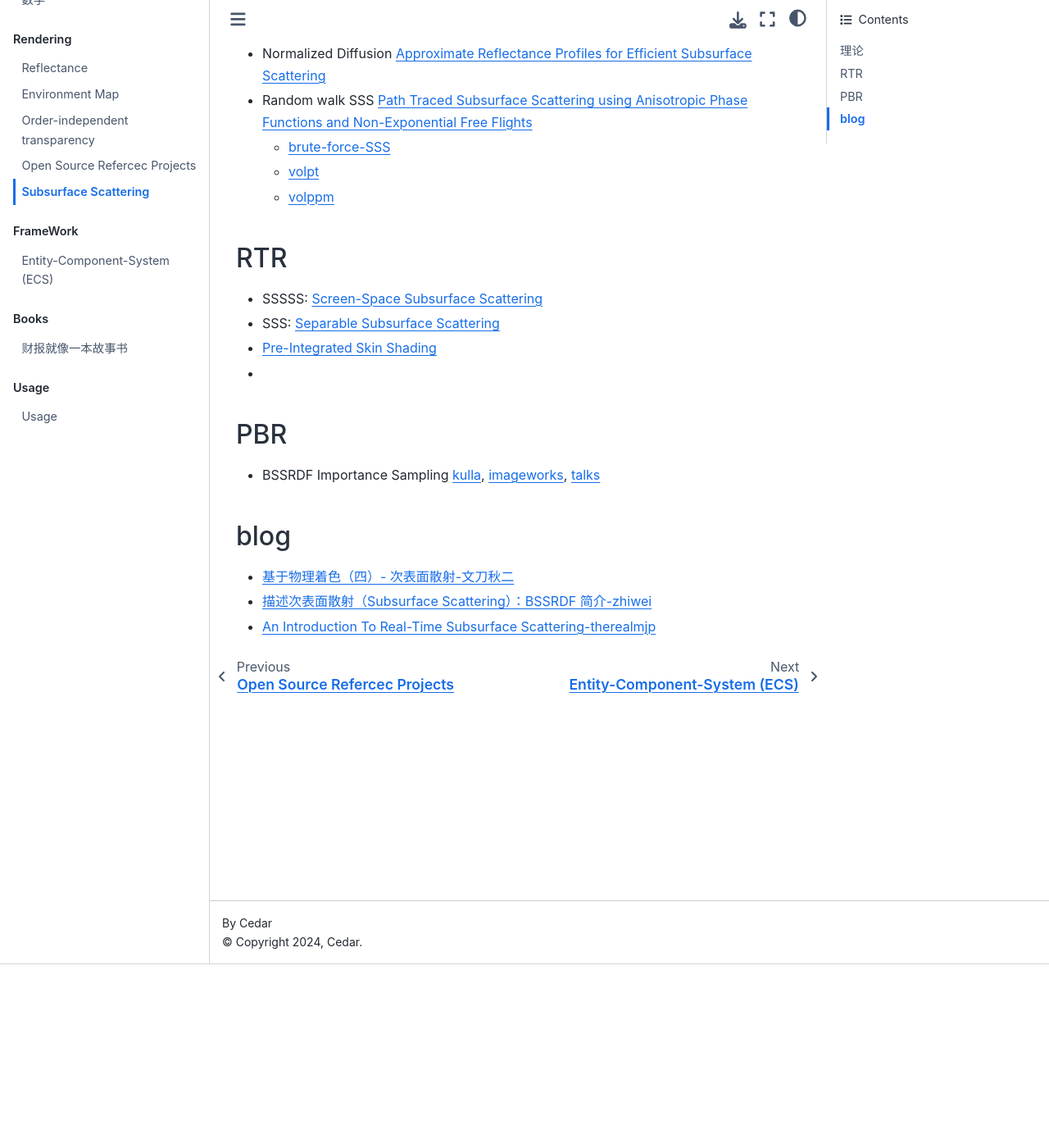
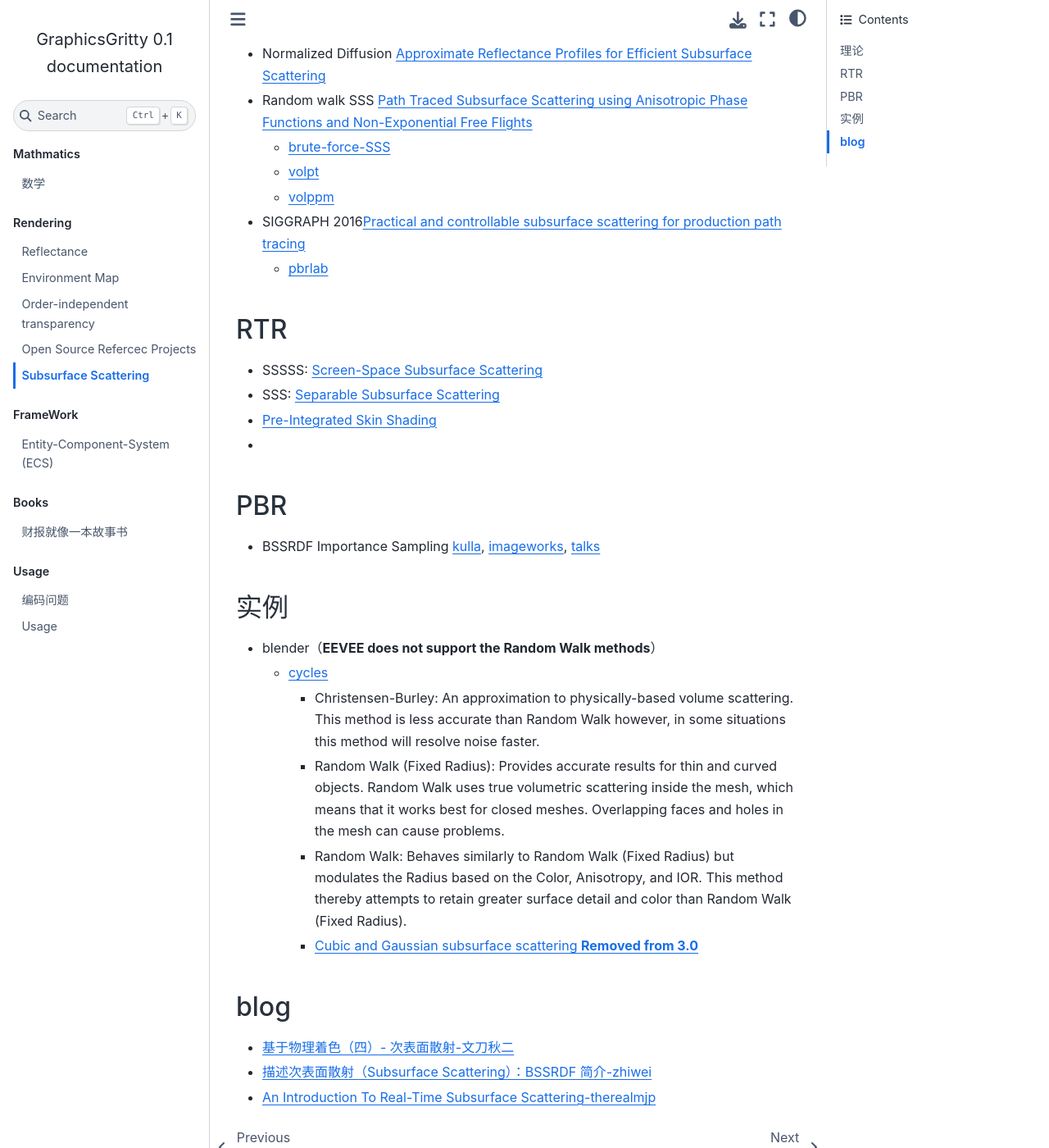
Before and after one commit to cedarz/GraphicsGritty, a Sphinx documentation site: the page built from docs/source/Rendering/subsurface.md, in a window 1280 px wide and 1400 px high, scrolled down 224 px. Shown: the whole window at 82% size. Built offline with Sphinx 7.4.7 and the Sphinx Book theme 1.1.4, drawn with Linux system fonts in a browser that asks for light colours.

```diff
--- a/docs/source/Rendering/subsurface.md
+++ b/docs/source/Rendering/subsurface.md
@@ -8,6 +8,8 @@
   - [brute-force-SSS](https://github.com/sakanaman/brute-force-SSS)
   - [volpt](https://github.com/yumcyaWiz/volpt)
   - [volppm](https://github.com/yumcyaWiz/volppm)
+- SIGGRAPH 2016[Practical and controllable subsurface scattering for production path tracing](https://media.disneyanimation.com/uploads/production/publication_asset/153/asset/siggraph2016SSS.pdf)
+  - [pbrlab](https://github.com/lighttransport/pbrlab)
 
 ## RTR
 - SSSSS: [Screen-Space Subsurface Scattering](https://www.iryoku.com/sssss/)
@@ -18,6 +20,20 @@
 ## PBR
 - BSSRDF Importance Sampling [kulla](https://fpsunflower.github.io/ckulla/data/bssrdf.pdf), [imageworks](https://www.imageworks.com/sites/default/files/2023-10/BSSRDF-importance-sampling-imageworks-library-BSSRDF-sampling.pdf), [talks](https://blogs.autodesk.com/media-and-entertainment/wp-content/uploads/sites/162/s2013_bssrdf_slides.pdf)
 
+## 实例
+- blender（**EEVEE does not support the Random Walk methods**）
+  - [cycles](https://docs.blender.org/manual/en/latest/render/shader_nodes/shader/sss.html)
+    - Christensen-Burley:
+    An approximation to physically-based volume scattering. This method is less accurate than Random Walk however, in some situations this method will resolve noise faster.
+
+    - Random Walk (Fixed Radius):
+    Provides accurate results for thin and curved objects. Random Walk uses true volumetric scattering inside the mesh, which means that it works best for closed meshes. Overlapping faces and holes in the mesh can cause problems.
+
+    - Random Walk:
+    Behaves similarly to Random Walk (Fixed Radius) but modulates the Radius based on the Color, Anisotropy, and IOR. This method thereby attempts to retain greater surface detail and color than Random Walk (Fixed Radius).
+
+    - [Cubic and Gaussian subsurface scattering **Removed from 3.0**](https://developer.blender.org/docs/release_notes/3.0/cycles/)
+
 ## blog
 - [基于物理着色（四）- 次表面散射-文刀秋二](https://zhuanlan.zhihu.com/p/21247702)
 - [描述次表面散射（Subsurface Scattering）：BSSRDF 简介-zhiwei](https://zhuanlan.zhihu.com/p/508588218?utm_campaign=shareopn&utm_medium=social&utm_psn=1829436706396450816)
--- a/docs/source/index.rst
+++ b/docs/source/index.rst
@@ -51,7 +51,9 @@ Contents
    :hidden:
    :maxdepth: 1
    :caption: Usage
-   :name: sec-use
+   :name: sec-praogramming
+
+   programming/encoding
 
    usage
 
```
Also changed, not shown: docs/source/programming/encoding.md (added, +14 -0 lines).
